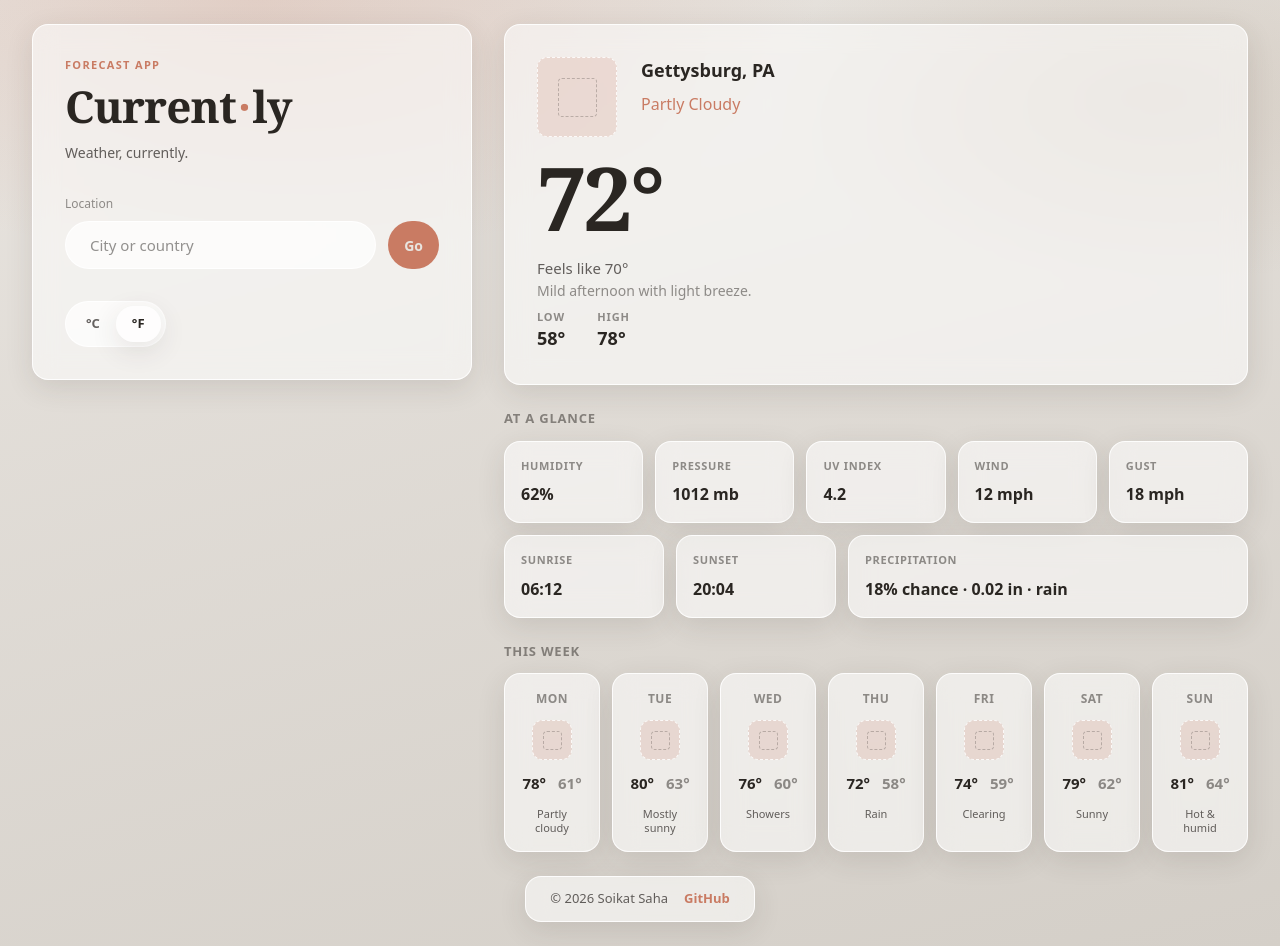
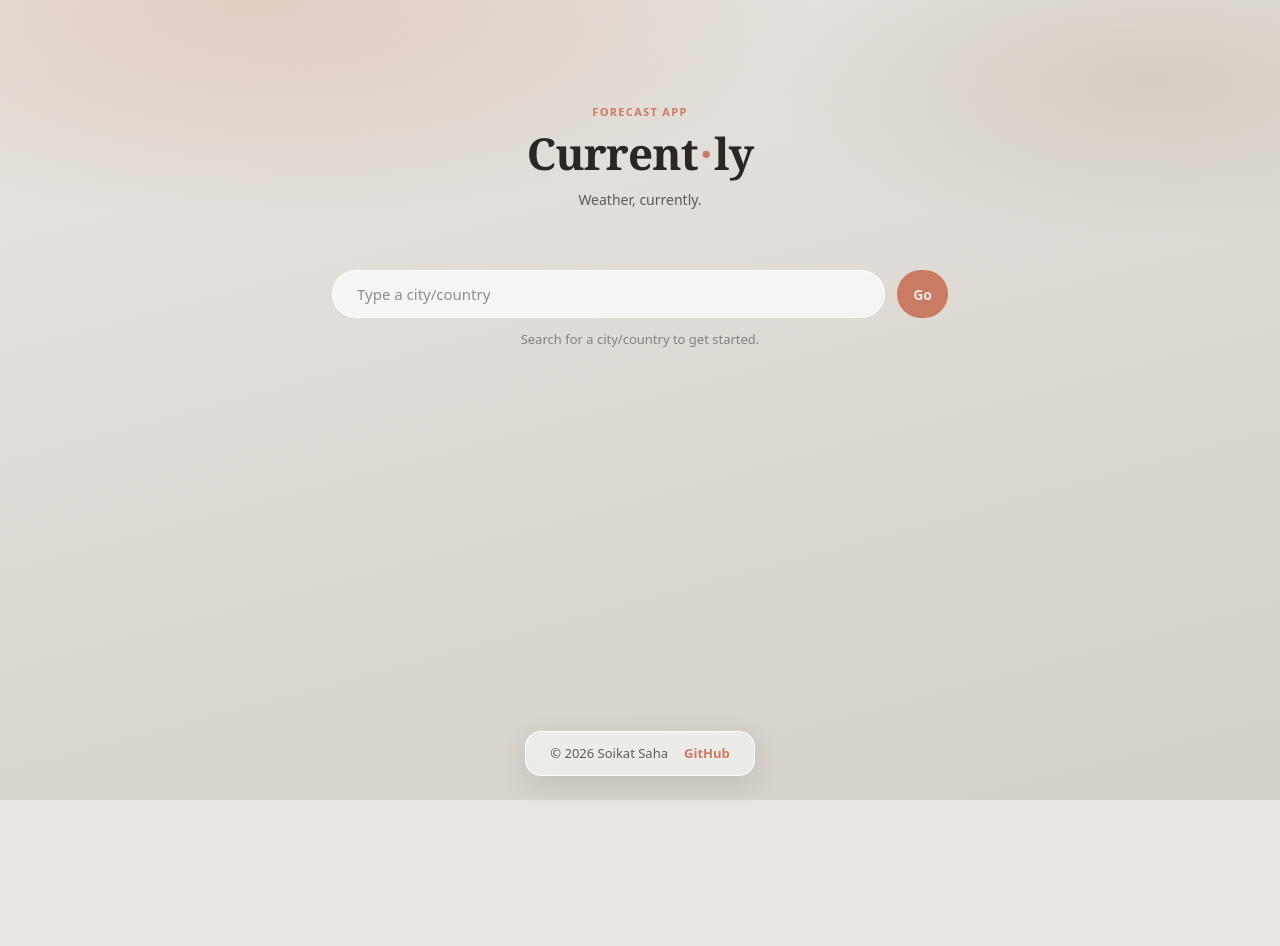
Before and after one commit to soikat27/currently, a website built with webpack: page src/template.html in a window 1280 px wide. After the commit the page ends 800 px from the top, so only its background shows below. Built offline with nearby package versions, Linux system fonts and the light colour scheme; no server answers; a web font is replaced by a local one.

Commit message:
Update html with two views (idle and ready) and toggle .hide
-- on app start/reload: render the idle view
-- on successful fetch: render the ready view

```diff
--- a/src/modules/app-controller.js
+++ b/src/modules/app-controller.js
@@ -59,7 +59,7 @@ const appController = (() => {
         console.log(currentWeather);
     }
 
-    return {fetchWeather, processWeatherData};
+    return {fetchWeather, processWeatherData, currentWeather};
 })();
 
 export default appController;
--- a/src/styles/style.css
+++ b/src/styles/style.css
@@ -42,6 +42,7 @@ html {
 
 body.app {
   min-height: 100vh;
+  overflow-x: hidden;
   font-family: var(--font-ui);
   font-size: 0.9375rem;
   color: var(--text-primary);
@@ -58,6 +59,12 @@ body.app {
     ),
     linear-gradient(165deg, var(--bg-base) 0%, var(--bg-accent) 100%);
   transition: background-color var(--transition), color var(--transition);
+}
+
+/* --- Utilities --- */
+
+.hide {
+  display: none !important;
 }
 
 /* --- Glass utility --- */
@@ -83,6 +90,7 @@ body.app {
   z-index: 1;
   display: flex;
   flex-direction: column;
+  box-sizing: border-box;
   width: min(100%, 1600px);
   max-width: 1600px;
   min-height: 100vh;
@@ -91,8 +99,50 @@ body.app {
   gap: var(--space-lg);
 }
 
+/* --- Idle / ready views --- */
+
+.app-idle {
+  flex: 1;
+  display: flex;
+  flex-direction: column;
+  align-items: center;
+  padding-top: min(10vh, 5rem);
+  width: 100%;
+  min-height: 0;
+}
+
+.app-idle__inner {
+  display: flex;
+  flex-direction: column;
+  align-items: center;
+  gap: var(--space-sm);
+  width: 100%;
+  max-width: 40rem;
+  padding: 0 var(--space-sm);
+}
+
+.app-idle__hint {
+  font-size: 0.8125rem;
+  color: var(--text-muted);
+  text-align: center;
+}
+
+.app-ready {
+  flex: 1;
+  width: 100%;
+  min-width: 0;
+}
+
+.brand--center {
+  text-align: center;
+}
+
+.search--idle {
+  width: 100%;
+  margin-top: var(--space-2xl);
+}
+
 .app__layout {
-  flex: 1;
   display: grid;
   grid-template-columns: minmax(340px, 440px) minmax(0, 1fr);
   gap: var(--space-xl);
--- a/src/template.html
+++ b/src/template.html
@@ -14,6 +14,34 @@
     </div>
 
     <div class="app__shell">
+        <section id="app-idle" class="app-idle">
+            <div class="app-idle__inner">
+                <header class="brand brand--center">
+                    <p class="brand__eyebrow">Forecast app</p>
+                    <h1 class="brand__name">
+                        <span class="brand__current">Current</span><span class="brand__dot">·</span><span class="brand__ly">ly</span>
+                    </h1>
+                    <p class="brand__tagline">Weather, currently.</p>
+                </header>
+
+                <form id="search-form-idle" class="search search--idle" action="#" method="get">
+                    <div class="search__field">
+                        <input
+                            id="location-input-idle"
+                            class="search__input"
+                            type="search"
+                            name="location"
+                            placeholder="Type a city/country"
+                            autocomplete="off"
+                        >
+                        <button id="search-btn-idle" class="search__btn" type="submit">Go</button>
+                    </div>
+                </form>
+                <p class="app-idle__hint">Search for a city/country to get started.</p>
+            </div>
+        </section>
+
+        <div id="app-ready" class="app-ready hide">
             <div class="app__layout">
                 <aside class="sidebar glass">
                     <header class="brand">
@@ -24,7 +52,7 @@
                         <p class="brand__tagline">Weather, currently.</p>
                     </header>
 
-            <form id="search-form" class="search" action="#" method="get">
+                    <form id="search-form" class="search">
                         <label class="search__label" for="location-input">Location</label>
                         <div class="search__field">
                             <input
@@ -32,7 +60,7 @@
                                 class="search__input"
                                 type="search"
                                 name="location"
-                        placeholder="City or country"
+                                placeholder="City/country"
                                 autocomplete="off"
                             >
                             <button id="search-btn" class="search__btn" type="submit">Go</button>
@@ -189,6 +217,7 @@
                     </section>
                 </main>
             </div>
+        </div>
 
         <footer class="site-footer glass">
             <p class="site-footer__copy">© 2026 Soikat Saha</p>
```
Also changed, not shown: src/modules/ui-controller.js (added, +11 -0 lines), webpack.common.js (line endings or trailing spaces). Lines whose indentation alone changed are shown as unchanged.
